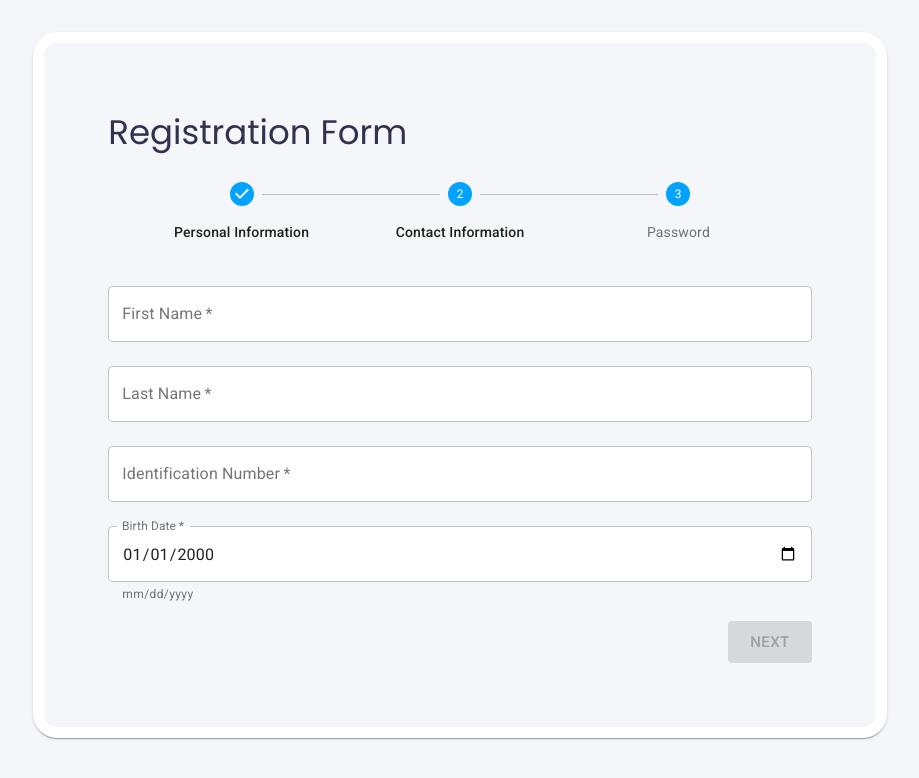
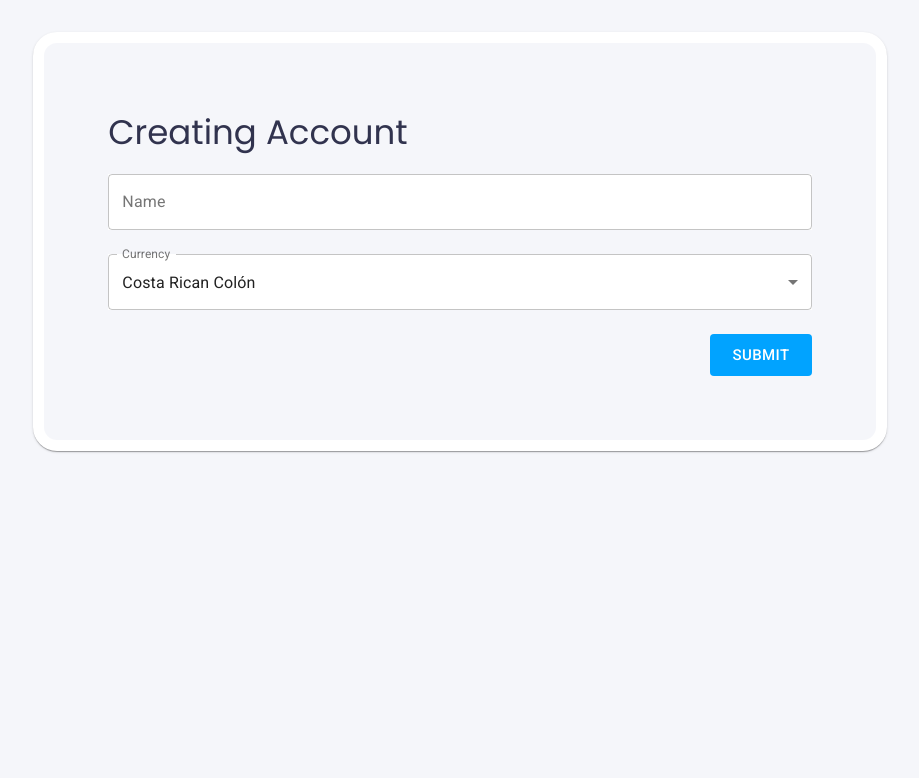
Before and after one commit to CarlosDMadrigal/banking-web-app, a React (Create React App) app: page /account/create/1 in a window 1280 px wide. Shown: the top 778 px of the page, without its empty margins (180-1099 px from the left). Built offline with nearby package versions, Linux system fonts and the light colour scheme.

Commit message:
LoginPage,AccountCreationPage
LoginPage  ready
AccountCreationPage ready

```diff
--- a/src/App.js
+++ b/src/App.js
@@ -1,14 +1,25 @@
 import React from 'react'
 import './App.scss'
 import RegisterPage from './pages/register'
+import LogInPage from './pages/login'
+// import NotificationPage from './pages/'
+import { BrowserRouter as Router, Switch, Route } from 'react-router-dom'
 import { ToastContainer, toast } from 'react-toastify'
 import 'react-toastify/dist/ReactToastify.css'
+import CreateAccountPage from './pages/createAccount'
 
 function App() {
  return (
   <div className="App">
-   <RegisterPage></RegisterPage>
-   <ToastContainer />
+   <Router>
+    <Switch>
+     <Route path="/register" component={RegisterPage} />
+     <Route path="/account/create/:id" component={CreateAccountPage} />
+     <Route path="/" component={LogInPage} />
+     {/* <Route path="/registration/" component={RegisterPage} /> */}
+    </Switch>
+    <ToastContainer autoClose={false} position={toast.POSITION.BOTTOM_RIGHT} />
+   </Router>
   </div>
  )
 }
--- a/src/App.scss
+++ b/src/App.scss
@@ -4,7 +4,7 @@ html {
  font-family: 'Poppins', sans-serif;
 }
 .App {
- min-height: 100vh;
+ min-height: 95vh;
  color: $fnt-color;
  background-color: $bg-color;
  padding-top: 2rem;
@@ -39,4 +39,60 @@ html {
    }
   }
  }
+ .notification {
+  &__title {
+   color: $action-color;
+  }
+  &__icon {
+   font-size: 8rem;
+   color: $action-color;
+  }
+ }
 }
+.log-in {
+ background-color: $bg-color;
+ .form {
+  padding-top: 12rem;
+  &__button {
+   margin-top: 1rem;
+   background-color: $action-color;
+   color: #ffffff;
+   &:hover {
+    background-color: $action-light-color;
+   }
+  }
+  &__button-register {
+   color: $action-color;
+   &:hover {
+    background-color: $bg-color;
+    color: $action-dark-color;
+   }
+  }
+  &__input {
+   background-color: #ffffff;
+  }
+ }
+}
+.account {
+ .form {
+  height: auto;
+  color: $fnt-color;
+  background-color: $bg-color;
+  border: 0.7rem solid #ffffff;
+  border-radius: 1.5rem;
+  padding: 4rem;
+  &__input {
+   background-color: #ffffff;
+  }
+  &__button {
+   background-color: $action-color;
+   color: #ffffff;
+   &:hover {
+    background-color: $action-light-color;
+   }
+  }
+  &__title {
+   margin-bottom: 1rem;
+  }
+ }
+}
--- /dev/null
+++ b/src/pages/createAccount/index.jsx
@@ -0,0 +1,121 @@
+import React from 'react'
+import { useState } from 'react'
+import {
+ Grid,
+ Box,
+ TextField,
+ Button,
+ Typography,
+ MenuItem,
+ Paper,
+} from '@material-ui/core'
+import { toast } from 'react-toastify'
+import { useUser } from '../../hooks/useUsers'
+import { postUser } from '../../services/user.service'
+import { postAccount } from '../../services/account.service'
+
+function CreateAccountPage(props) {
+ const [accountVal, setAccountVal] = useState({
+  name: '',
+  currency: 'CRC',
+ })
+ const { history, match } = props
+ const notify = message => {
+  toast.error(message)
+ }
+
+ const handleSubmit = () => {
+  postAccount(accountVal, match.params.id).then(
+   response => {
+    history.push(`dashboard/${match.params.id}`)
+   },
+   error => {
+    notify(`There's a problem with the account creation.`)
+   }
+  )
+ }
+ const handleChange = props => event => {
+  setAccountVal({ ...accountVal, [props]: event.target.value })
+ }
+
+ const currencies = [
+  {
+   value: 'USD',
+   label: 'United States Dollar',
+  },
+  {
+   value: 'CRC',
+   label: 'Costa Rican Colón',
+  },
+ ]
+ return (
+  <Grid
+   component="section"
+   container
+   justify="center"
+   p={2}
+   className="account"
+  >
+   <Grid component="div" item xs={12} sm={12} md={8}>
+    <Paper elevation={1} className="form">
+     <Grid component="div" container direction="column">
+      <Box component="span" fontSize="h4.fontSize" className="form__title">
+       Creating Account
+      </Box>
+      <Grid
+       component="section"
+       container
+       direction="column"
+       justify="space-between"
+       spacing={3}
+      >
+       <Grid item>
+        <TextField
+         fullWidth
+         className="form__input"
+         variant="outlined"
+         id="input-name"
+         label="Name"
+         type="text"
+         value={accountVal.name}
+         onChange={handleChange('name')}
+        />
+       </Grid>
+       <Grid item>
+        <TextField
+         id="outlined-select-currency"
+         select
+         label="Currency"
+         value={accountVal.currency}
+         onChange={handleChange('currency')}
+         variant="outlined"
+         className="form__input"
+         fullWidth
+        >
+         {currencies.map(option => (
+          <MenuItem key={option.value} value={option.value}>
+           {option.label}
+          </MenuItem>
+         ))}
+        </TextField>
+       </Grid>
+       <Grid item m={3} container justify="flex-end">
+        <Button
+         variant="contained"
+         onClick={handleSubmit}
+         className="form__button"
+         disableElevation
+         size="large"
+        >
+         Submit
+        </Button>
+       </Grid>
+      </Grid>
+     </Grid>
+    </Paper>
+   </Grid>
+  </Grid>
+ )
+}
+
+export default CreateAccountPage
--- a/src/pages/login/index.jsx
+++ b/src/pages/login/index.jsx
@@ -1,5 +1,100 @@
 import React from 'react'
-import { Grid } from '@material-ui/core'
+import { useState } from 'react'
+import { Grid, Box, TextField, Button, Typography } from '@material-ui/core'
+import { toast } from 'react-toastify'
+import { logIn } from '../../services/user.service'
 function LogInPage(props) {
- return <Grid></Grid>
+ const [logInValues, setLogInValues] = useState({
+  email: '',
+  password: '',
+ })
+ let { history } = props
+ const handleRegisterClick = () => {
+  history.push('/register')
+ }
+ const handleLogInClick = () => {
+  logIn(logInValues.email, logInValues.password).then(
+   response => {
+    sessionStorage.setItem('jwt', response.data)
+    history.push('/dashboard')
+   },
+   error => {
+    notify(`Seems like your login information is incorrect.`, true)
+   }
+  )
+ }
+ const handleChange = props => event => {
+  setLogInValues({ ...logInValues, [props]: event.target.value })
+ }
+
+ const notify = (message, error) => {
+  if (error) {
+   toast.error(message)
+  } else {
+   toast(message)
+  }
+ }
+ return (
+  <Grid container justify="center" alignItems="center" m={2} className="log-in">
+   <Grid
+    item
+    container
+    xs={12}
+    sm={12}
+    md={4}
+    direction="column"
+    spacing={2}
+    className="form"
+   >
+    <Grid item>
+     <Box fontSize="h4.fontSize">Log In</Box>
+    </Grid>
+    <Grid item>
+     <TextField
+      fullWidth
+      id="input-email"
+      className="form__input"
+      label="Email"
+      variant="outlined"
+      value={logInValues.email}
+      onChange={handleChange('email')}
+     />
+    </Grid>
+    <Grid item>
+     <TextField
+      fullWidth
+      id="input-password"
+      className="form__input"
+      label="Password"
+      type="password"
+      variant="outlined"
+      value={logInValues.password}
+      onChange={handleChange('password')}
+     />
+    </Grid>
+    <Grid item container justify="space-between" alignItems="flex-end">
+     <Typography component="div">
+      <Box align="center">
+       Don't have an account?
+       <Button className="form__button-register" onClick={handleRegisterClick}>
+        Register here
+       </Button>
+      </Box>
+     </Typography>
+
+     <Button
+      variant="contained"
+      className="form__button"
+      disableElevation
+      size="large"
+      onClick={handleLogInClick}
+     >
+      LogIn
+     </Button>
+    </Grid>
+   </Grid>
+  </Grid>
+ )
 }
+
+export default LogInPage
--- a/src/pages/register/index.jsx
+++ b/src/pages/register/index.jsx
@@ -1,5 +1,5 @@
 import React from 'react'
-import { useEffect, useState } from 'react'
+import { useState } from 'react'
 import {
  Grid,
  Paper,
@@ -12,6 +12,7 @@ import {
 } from '@material-ui/core'
 import { toast } from 'react-toastify'
 import { postUser } from '../../services/user.service'
+import MailIcon from '@material-ui/icons/Mail'
 
 function PersonalInformation({ values, handleChange }) {
  return (
@@ -215,7 +216,69 @@ function ViewSelector({ values, handleChange }) {
    return 'It seems to be a problem please refresh this page'
  }
 }
+function RegistrationForm({ values, handleChange, handleNext, handleBack }) {
+ return (
+  <Grid component="div" container direction="column">
+   <Box component="span" fontSize="h4.fontSize" className="form__title">
+    Registration Form
+   </Box>
+   <Stepper
+    alternativeLabel
+    activeStep={values.activeStep}
+    className="form__title-stepper"
+   >
+    <Step>
+     <StepLabel>Personal Information</StepLabel>
+    </Step>
+    <Step>
+     <StepLabel>Contact Information</StepLabel>
+    </Step>
+    <Step>
+     <StepLabel>Password</StepLabel>
+    </Step>
+   </Stepper>
+   <ViewSelector values={values} handleChange={handleChange} />
+   <Grid item m={3} container justify="space-between">
+    <Button
+     variant="contained"
+     onClick={handleBack}
+     className="form__button"
+     disableElevation
+     size="large"
+     disabled={values.activeStep === 1}
+    >
+     {'Back'}
+    </Button>
+    <Button
+     variant="contained"
+     onClick={handleNext}
+     className="form__button"
+     disableElevation
+     size="large"
+     disabled={values.forms[values.activeStep - 1]}
+    >
+     {values.activeStep === 3 ? 'Submit' : 'Next'}
+    </Button>
+   </Grid>
+  </Grid>
+ )
+}
 
+function RegisteredNotification(props) {
+ return (
+  <Grid component="div" container direction="column">
+   <Box component="span" fontSize="h4.fontSize" className="notification__title">
+    Registration Success!
+   </Box>
+   <Box component="p" fontSize="h5.fontSize" fontWeight="fontWeightThin">
+    A confirmation email has been sent so you can activate your account.
+   </Box>
+   <Grid component="div" container justify="center">
+    <MailIcon className="notification__icon" />
+   </Grid>
+  </Grid>
+ )
+}
 function RegisterPage(props) {
  const [values, setValues] = useState({
   activeStep: 1,
@@ -251,9 +314,21 @@ function RegisterPage(props) {
   },
   forms: [true, true, true],
  })
+ const [isRegistered, setIsRegistered] = useState(false)
 
- const notify = message => toast(message)
+ const notify = (message, error) => {
+  if (error) {
+   toast.error(message)
+  } else {
+   toast.success(message)
+  }
+ }
 
+ const handleBack = () => {
+  if (values.activeStep > 1) {
+   setValues({ ...values, activeStep: values.activeStep - 1 })
+  }
+ }
  const handleNext = () => {
   if (values.activeStep < 3) {
    setValues({ ...values, activeStep: values.activeStep + 1 })
@@ -264,11 +339,13 @@ function RegisterPage(props) {
     ...values.steps[2],
    }).then(
     response => {
-     notify('Registration Success!')
+     setIsRegistered(true)
     },
     error => {
-     console.log(error)
-     notify(`Ups it seems like ${error}`)
+     notify(
+      `Ups it seems like the identification number or email are already registered.`,
+      true
+     )
     }
    )
   }
@@ -362,40 +439,16 @@ function RegisterPage(props) {
   >
    <Grid component="div" item xs={12} sm={12} md={8}>
     <Paper elevation={1} className="form">
-     <Grid component="div" container direction="column">
-      <Box component="span" fontSize="h4.fontSize" className="form__title">
-       Registration Form
-      </Box>
-      <Stepper
-       alternativeLabel
-       activeStep={values.activeStep}
-       className="form__title-stepper"
-       color="#01a3ff"
-      >
-       <Step>
-        <StepLabel>Personal Information</StepLabel>
-       </Step>
-       <Step>
-        <StepLabel>Contact Information</StepLabel>
-       </Step>
-       <Step>
-        <StepLabel>Password</StepLabel>
-       </Step>
-      </Stepper>
-      <ViewSelector values={values} handleChange={handleChange} />
-      <Grid item m={3} container justify="flex-end">
-       <Button
-        variant="contained"
-        onClick={handleNext}
-        className="form__button"
-        disableElevation
-        size="large"
-        disabled={values.forms[values.activeStep - 1]}
-       >
-        {values.activeStep === 3 ? 'Submit' : 'Next'}
-       </Button>
-      </Grid>
-     </Grid>
+     {isRegistered ? (
+      <RegisteredNotification />
+     ) : (
+      <RegistrationForm
+       values={values}
+       handleChange={handleChange}
+       handleNext={handleNext}
+       handleBack={handleBack}
+      />
+     )}
     </Paper>
    </Grid>
   </Grid>
--- /dev/null
+++ b/src/services/account.service.js
@@ -0,0 +1,4 @@
+import { request } from './api.service'
+export function postAccount(account, ownerId) {
+ return request('post', `account/?ownerId=${ownerId}`, account)
+}
```
Also changed, not shown: src/hooks/useUsers.js (+8 -0 lines), src/services/currency.service.js (added, +14 -0 lines), src/services/user.service.js (+8 -0 lines), src/pages/activatedAccountPage/index.jsx (added).
